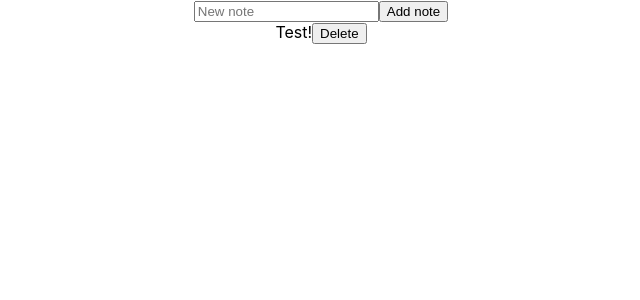
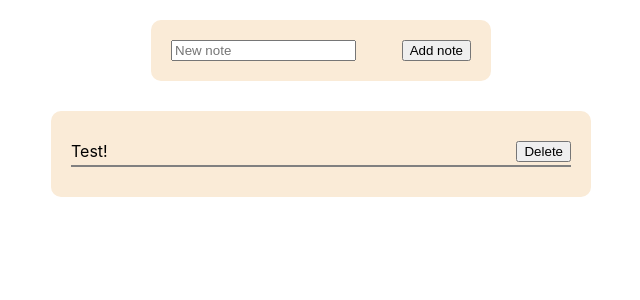
Before and after one commit to Mihancheggg/note-list, a React (Create React App) app: page / in a window 1280 px wide. Shown: the top 300 px of the page, without its empty margins (319-959 px from the left). Built offline with nearby package versions, Linux system fonts and the light colour scheme.

Commit message:
Feat basic style

```diff
--- a/src/app/App.css
+++ b/src/app/App.css
@@ -1,38 +1,7 @@
 .App {
-  text-align: center;
-}
-
-.App-logo {
-  height: 40vmin;
-  pointer-events: none;
-}
-
-@media (prefers-reduced-motion: no-preference) {
-  .App-logo {
-    animation: App-logo-spin infinite 20s linear;
-  }
-}
-
-.App-header {
-  background-color: #282c34;
-  min-height: 100vh;
+  padding: 20px;
   display: flex;
   flex-direction: column;
+  justify-content: start;
   align-items: center;
-  justify-content: center;
-  font-size: calc(10px + 2vmin);
-  color: white;
 }
-
-.App-link {
-  color: #61dafb;
-}
-
-@keyframes App-logo-spin {
-  from {
-    transform: rotate(0deg);
-  }
-  to {
-    transform: rotate(360deg);
-  }
-}
--- /dev/null
+++ b/src/components/addItemForm/AddItemForm.module.css
@@ -0,0 +1,9 @@
+.addingForm{
+    padding: 20px;
+    width: 100%;
+    max-width: 300px;
+    background-color: antiquewhite;
+    border-radius: 10px;
+    display: flex;
+    justify-content: space-between;
+}
--- a/src/components/addItemForm/AddItemForm.tsx
+++ b/src/components/addItemForm/AddItemForm.tsx
@@ -1,4 +1,5 @@
 import React, { ChangeEvent, useState } from 'react';
+import styles from './AddItemForm.module.css'
 
 type AddItemFormPropsType = {
     addItem: (noteText: string) => void
@@ -9,20 +10,24 @@ export const AddItemForm = (props: AddItemFormPropsType) => {
     const [noteText, setNoteText] = useState<string>('')
 
     const onNoteChangeHandler = (e: ChangeEvent<HTMLInputElement>): void => {
-        setNoteText(e.currentTarget.value.trim())
+        setNoteText(e.currentTarget.value)
     }
 
     const onAddNoteClickHandler = () => {
-        if(noteText){
-            props.addItem(noteText)
-            setNoteText('')
+        if(noteText.trim()){
+            if(noteText.trim().length < 100){
+                props.addItem(noteText.trim())
+                setNoteText('')
+            } else {
+                alert('Maximum length is 100 symbols')
+            }
         } else {
             alert('Empty string can\'t be added')
         }
     }
 
     return (
-        <div>
+        <div className={styles.addingForm}>
             <input type="text" placeholder="New note" name="note" value={noteText} onChange={onNoteChangeHandler}/>
             <button onClick={onAddNoteClickHandler}>Add note</button>
         </div>
--- a/src/components/editableSpan/EditableSpan.tsx
+++ b/src/components/editableSpan/EditableSpan.tsx
@@ -14,8 +14,17 @@ export const EditableSpan = (props: EditableSpanPropsType) => {
         setTitle(props.text);
     }
     const activateViewMode = () => {
-        setEditMode(false);
-        props.onChange(title);
+        if (title.trim()) {
+            if (title.trim().length < 100) {
+                setEditMode(false);
+                props.onChange(title.trim());
+            } else {
+                alert('Maximum length is 100 symbols')
+            }
+        } else {
+            alert('String can\'t be empty')
+        }
+
     }
     const changeTitle = (e: ChangeEvent<HTMLInputElement>) => {
         setTitle(e.currentTarget.value)
--- /dev/null
+++ b/src/modules/noteList/NoteItem/NoteItem.module.css
@@ -0,0 +1,12 @@
+.item{
+    width: 100%;
+    margin: 10px 30px;
+    padding-bottom: 3px;
+    display: flex;
+    justify-content: space-between;
+    border-bottom: 2px solid gray;
+}
+
+.btn{
+    margin-left: 20px;
+}
--- a/src/modules/noteList/NoteItem/NoteItem.tsx
+++ b/src/modules/noteList/NoteItem/NoteItem.tsx
@@ -2,6 +2,7 @@ import React from 'react';
 import { EditableSpan } from '../../../components/editableSpan/EditableSpan';
 import { useAppDispatch } from '../../../app/store';
 import { deleteNoteAC, NoteType, updateNoteAC } from '../notesReducer';
+import styles from './NoteItem.module.css'
 
 type NoteItemPropsType = {
     note: NoteType
@@ -20,9 +21,9 @@ const NoteItem = (props: NoteItemPropsType) => {
     }
 
     return (
-        <div>
+        <div className={styles.item}>
             <EditableSpan text={note.text} onChange={onNoteTextUpdateHandler}/>
-            <button onClick={deleteNote}>Delete</button>
+            <button className={styles.btn} onClick={deleteNote}>Delete</button>
         </div>
     );
 };
--- a/src/modules/noteList/NoteList.module.css
+++ b/src/modules/noteList/NoteList.module.css
@@ -0,0 +1,12 @@
+.list{
+    width: 100%;
+    max-width: 500px;
+    display: flex;
+    flex-direction: column;
+    justify-content: start;
+    align-items: center;
+    margin: 30px;
+    padding: 20px;
+    border-radius: 10px;
+    background-color: antiquewhite;
+}
--- a/src/modules/noteList/NoteList.tsx
+++ b/src/modules/noteList/NoteList.tsx
@@ -1,6 +1,7 @@
 import React from 'react';
 import { NoteType } from './notesReducer';
 import NoteItem from './NoteItem/NoteItem';
+import styles from './NoteList.module.css'
 
 type NoteListPropsType = {
     notes: Array<NoteType>
@@ -11,7 +12,7 @@ export const NoteList = (props: NoteListPropsType) => {
     const {notes} = props
 
     return (
-        <div>
+        <div className={styles.list}>
             {notes.map((el) => <NoteItem key={el.id} note={el}/>)}
         </div>
     );
--- a/src/modules/noteList/notesReducer.ts
+++ b/src/modules/noteList/notesReducer.ts
@@ -7,7 +7,6 @@ const initialState: NotesStateType = {
 
 //reducer
 export const notesReducer = (state: NotesStateType = initialState, action: NotesReducerActionTypes): NotesStateType => {
-    debugger
     switch (action.type) {
         case 'NOTES/SET_NOTES':
             return {...state, notes: action.payload.notes}
```
